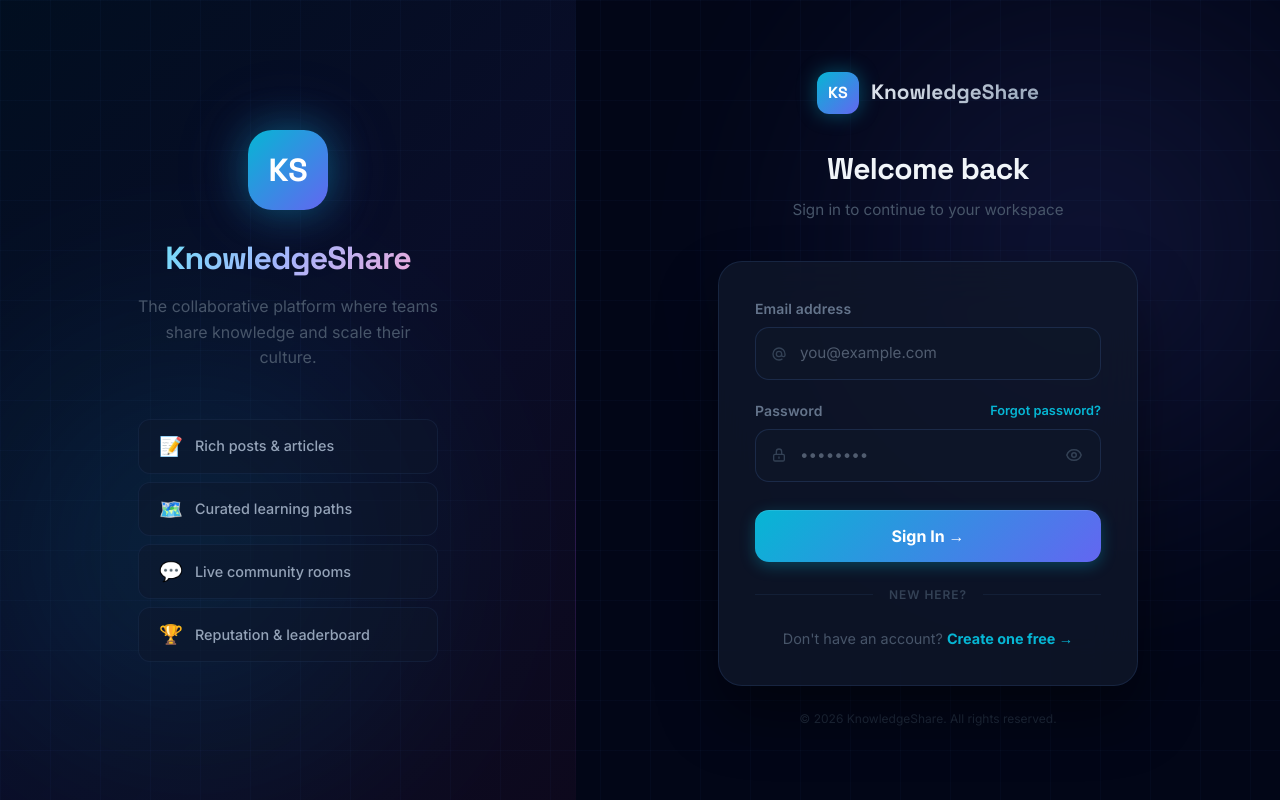
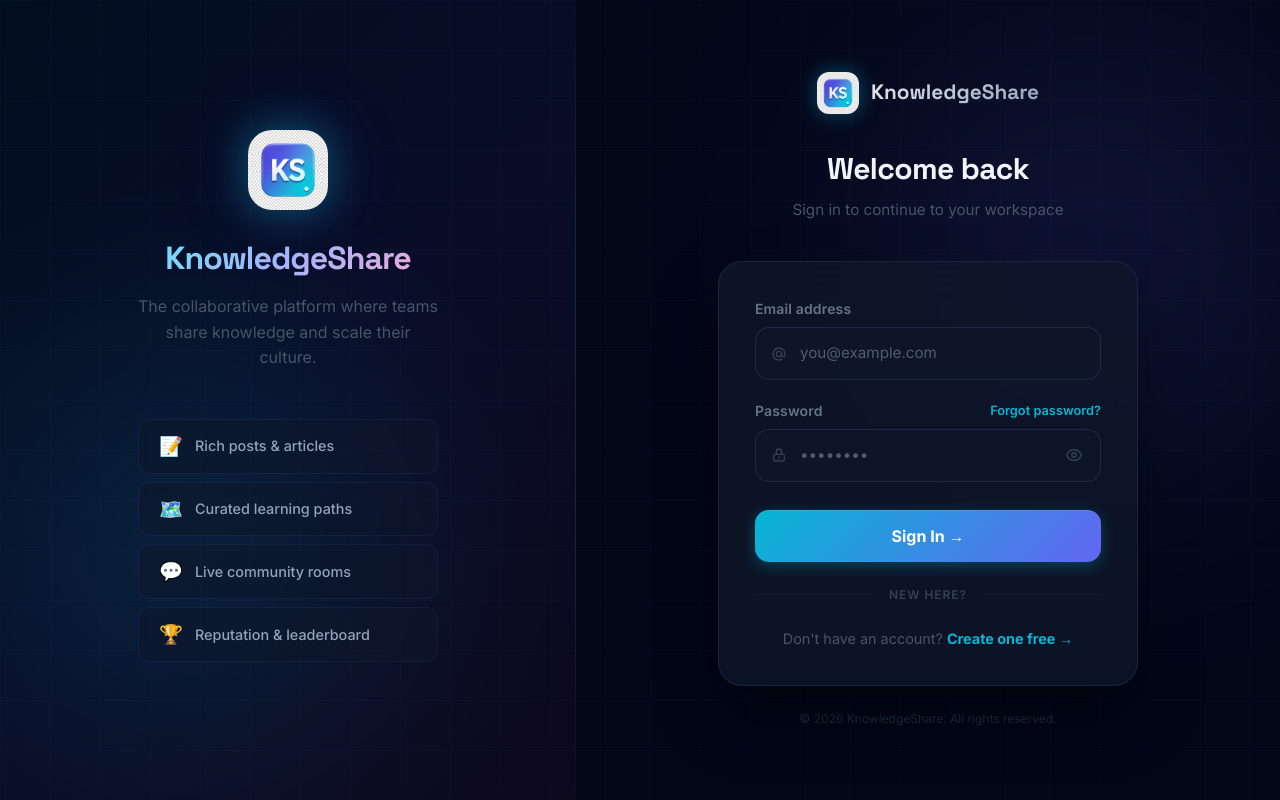
Before and after one commit to bdharshan22/Knowledge-Sharing, a React (Vite) app in the folder frontend/: page /login in a window 1280 px wide. Built offline with nearby package versions, Linux system fonts and the light colour scheme; no server answers.

Commit message:
feat: implement responsive navigation bar and initial authentication pages

```diff
--- a/frontend/index.html
+++ b/frontend/index.html
@@ -2,8 +2,8 @@
 <html lang="en">
   <head>
     <meta charset="UTF-8" />
-    <link rel="icon" type="image/png" href="/favicon.png" />
-    <link rel="shortcut icon" href="/favicon.png" />
+    <link rel="icon" type="image/png" href="/src/assets/favicon.png" />
+    <link rel="shortcut icon" href="/src/assets/favicon.png" />
     <meta name="viewport" content="width=device-width, initial-scale=1.0" />
     <meta name="theme-color" content="#6366f1" />
     <meta name="description" content="KnowledgeShare Portal — A collaborative platform for your team to share posts, learning paths, polls, rooms, and projects." />
--- a/frontend/src/components/AppNavbar.tsx
+++ b/frontend/src/components/AppNavbar.tsx
@@ -2,6 +2,7 @@ import { Link, useNavigate, useLocation } from 'react-router-dom';
 import { useContext, useState, useEffect, useRef } from 'react';
 import { AuthContext } from '../context/AuthContext';
 import { motion, AnimatePresence } from 'framer-motion';
+import favicon from '../assets/favicon.png';
 
 interface NavbarProps {
     forceWhite?: boolean;
@@ -85,14 +86,15 @@ const Navbar = (_props: NavbarProps) => {
             }}>
                 {/* ─── Logo ─── */}
                 <Link to="/" style={{ display: 'flex', alignItems: 'center', gap: '0.75rem', textDecoration: 'none', flexShrink: 0 }}>
-                    <div style={{
-                        width: 38, height: 38, borderRadius: '10px',
-                        background: 'linear-gradient(135deg, #06b6d4, #6366f1)',
-                        display: 'flex', alignItems: 'center', justifyContent: 'center',
-                        fontWeight: 800, color: '#fff', fontSize: '1rem',
-                        boxShadow: '0 0 16px rgba(6,182,212,0.4)',
-                        fontFamily: '"Space Grotesk", sans-serif'
-                    }}>K</div>
+                    <img
+                        src={favicon}
+                        alt="KnowledgeShare"
+                        style={{
+                            width: 38, height: 38, borderRadius: '10px',
+                            boxShadow: '0 0 16px rgba(6,182,212,0.4)',
+                            objectFit: 'cover'
+                        }}
+                    />
                     <span style={{
                         fontWeight: 800, fontSize: '1.1rem',
                         background: 'linear-gradient(135deg, #e2e8f0, #94a3b8)',
--- a/frontend/src/pages/Login.tsx
+++ b/frontend/src/pages/Login.tsx
@@ -2,6 +2,7 @@ import { useState, useContext } from 'react';
 import type { FormEvent } from 'react';
 import { Link, useNavigate } from 'react-router-dom';
 import { motion } from 'framer-motion';
+import favicon from '../assets/favicon.png';
 import { AuthContext } from '../context/AuthContext';
 import api from '../services/api';
 
@@ -60,14 +61,15 @@ const Login = () => {
             transition={{ duration: 0.8, ease: [0.16, 1, 0.3, 1] }}
             style={{ textAlign: 'center', marginBottom: '3rem' }}
           >
-            <div style={{
-              width: 80, height: 80, borderRadius: '24px', margin: '0 auto 1.5rem',
-              background: 'linear-gradient(135deg, #06b6d4, #6366f1)',
-              display: 'flex', alignItems: 'center', justifyContent: 'center',
-              fontWeight: 900, color: '#fff', fontSize: '2rem',
-              boxShadow: '0 0 40px rgba(6,182,212,0.4), 0 0 80px rgba(99,102,241,0.2)',
-              fontFamily: '"Space Grotesk", sans-serif'
-            }}>KS</div>
+            <img
+                src={favicon}
+                alt="KnowledgeShare"
+                style={{
+                    width: 80, height: 80, borderRadius: '24px', margin: '0 auto 1.5rem',
+                    boxShadow: '0 0 40px rgba(6,182,212,0.4), 0 0 80px rgba(99,102,241,0.2)',
+                    display: 'block'
+                }}
+            />
             <h2 style={{
               fontSize: '2rem', fontWeight: 800, letterSpacing: '-0.03em',
               background: 'linear-gradient(135deg, #67e8f9, #a5b4fc, #f9a8d4)',
@@ -125,13 +127,14 @@ const Login = () => {
           {/* Logo (mobile) */}
           <div style={{ textAlign: 'center', marginBottom: '2.5rem' }}>
             <Link to="/" style={{ display: 'inline-flex', alignItems: 'center', gap: '0.75rem', textDecoration: 'none', marginBottom: '2rem' }}>
-              <div style={{
-                width: 42, height: 42, borderRadius: '12px',
-                background: 'linear-gradient(135deg, #06b6d4, #6366f1)',
-                display: 'flex', alignItems: 'center', justifyContent: 'center',
-                fontWeight: 800, color: '#fff', boxShadow: '0 0 20px rgba(6,182,212,0.4)',
-                fontFamily: '"Space Grotesk", sans-serif'
-              }}>KS</div>
+              <img
+                src={favicon}
+                alt="KnowledgeShare"
+                style={{
+                    width: 42, height: 42, borderRadius: '12px',
+                    boxShadow: '0 0 20px rgba(6,182,212,0.4)'
+                }}
+              />
               <span style={{
                 fontWeight: 800, fontSize: '1.3rem',
                 background: 'linear-gradient(135deg, #e2e8f0, #94a3b8)',
--- a/frontend/src/pages/Register.tsx
+++ b/frontend/src/pages/Register.tsx
@@ -2,6 +2,7 @@ import { useState, useContext } from 'react';
 import type { FormEvent } from 'react';
 import { Link, useNavigate } from 'react-router-dom';
 import { motion } from 'framer-motion';
+import favicon from '../assets/favicon.png';
 import { AuthContext } from '../context/AuthContext';
 import api from '../services/api';
 
@@ -79,13 +80,14 @@ const Register = () => {
           {/* Header */}
           <div style={{ textAlign: 'center', marginBottom: '2rem' }}>
             <Link to="/" style={{ display: 'inline-flex', alignItems: 'center', gap: '0.75rem', textDecoration: 'none', marginBottom: '1.75rem' }}>
-              <div style={{
-                width: 42, height: 42, borderRadius: '12px',
-                background: 'linear-gradient(135deg, #06b6d4, #6366f1)',
-                display: 'flex', alignItems: 'center', justifyContent: 'center',
-                fontWeight: 800, color: '#fff', boxShadow: '0 0 20px rgba(6,182,212,0.4)',
-                fontFamily: '"Space Grotesk", sans-serif'
-              }}>KS</div>
+              <img
+                src={favicon}
+                alt="KnowledgeShare"
+                style={{
+                    width: 42, height: 42, borderRadius: '12px',
+                    boxShadow: '0 0 20px rgba(6,182,212,0.4)'
+                }}
+              />
               <span style={{
                 fontWeight: 800, fontSize: '1.3rem',
                 background: 'linear-gradient(135deg, #e2e8f0, #94a3b8)',
--- a/frontend/src/pages/Signup.tsx
+++ b/frontend/src/pages/Signup.tsx
@@ -3,6 +3,7 @@ import { useNavigate, Link } from 'react-router-dom';
 import { toast } from 'react-hot-toast';
 import api from '../services/api';
 import { AuthContext } from '../context/AuthContext';
+import favicon from '../assets/favicon.png';
 
 
 const Signup = () => {
@@ -45,7 +46,11 @@ const Signup = () => {
 
                         <div className="relative z-10">
                             <Link to="/" className="inline-flex items-center gap-2 text-slate-900 font-bold group">
-                                <span className="w-10 h-10 rounded-2xl bg-gradient-to-br from-emerald-500 to-teal-600 flex items-center justify-center text-lg font-bold text-white shadow-lg shadow-emerald-500/30 group-hover:shadow-xl group-hover:shadow-emerald-500/40 group-hover:scale-110 transition-all duration-300">K</span>
+                                <img
+                                    src={favicon}
+                                    alt="KnowledgeShare"
+                                    className="w-10 h-10 rounded-2xl shadow-lg shadow-emerald-500/30 group-hover:shadow-xl group-hover:shadow-emerald-500/40 group-hover:scale-110 transition-all duration-300"
+                                />
                                 <span className="group-hover:text-transparent group-hover:bg-clip-text group-hover:bg-gradient-to-r group-hover:from-emerald-600 group-hover:to-teal-600 transition-all duration-300">Knowledge Portal</span>
                             </Link>
                             <h2 className="mt-8 text-3xl font-display font-bold text-transparent bg-clip-text bg-gradient-to-r from-slate-900 to-slate-700">Join the community</h2>
@@ -74,7 +79,11 @@ const Signup = () => {
                     <div className="p-8 md:p-10 bg-white/95 backdrop-blur-sm">
                         <div className="lg:hidden mb-8">
                             <Link to="/" className="inline-flex items-center gap-2 text-slate-900 font-bold group">
-                                <span className="w-9 h-9 rounded-2xl bg-gradient-to-br from-emerald-500 to-teal-600 flex items-center justify-center text-base font-bold text-white shadow-lg group-hover:shadow-xl group-hover:scale-110 transition-all duration-300">K</span>
+                                <img
+                                    src={favicon}
+                                    alt="KnowledgeShare"
+                                    className="w-9 h-9 rounded-2xl shadow-lg group-hover:shadow-xl group-hover:scale-110 transition-all duration-300"
+                                />
                                 <span className="group-hover:text-transparent group-hover:bg-clip-text group-hover:bg-gradient-to-r group-hover:from-emerald-600 group-hover:to-teal-600 transition-all duration-300">Knowledge Portal</span>
                             </Link>
                         </div>
```
Also changed, not shown: frontend/src/assets/favicon.png (added).
